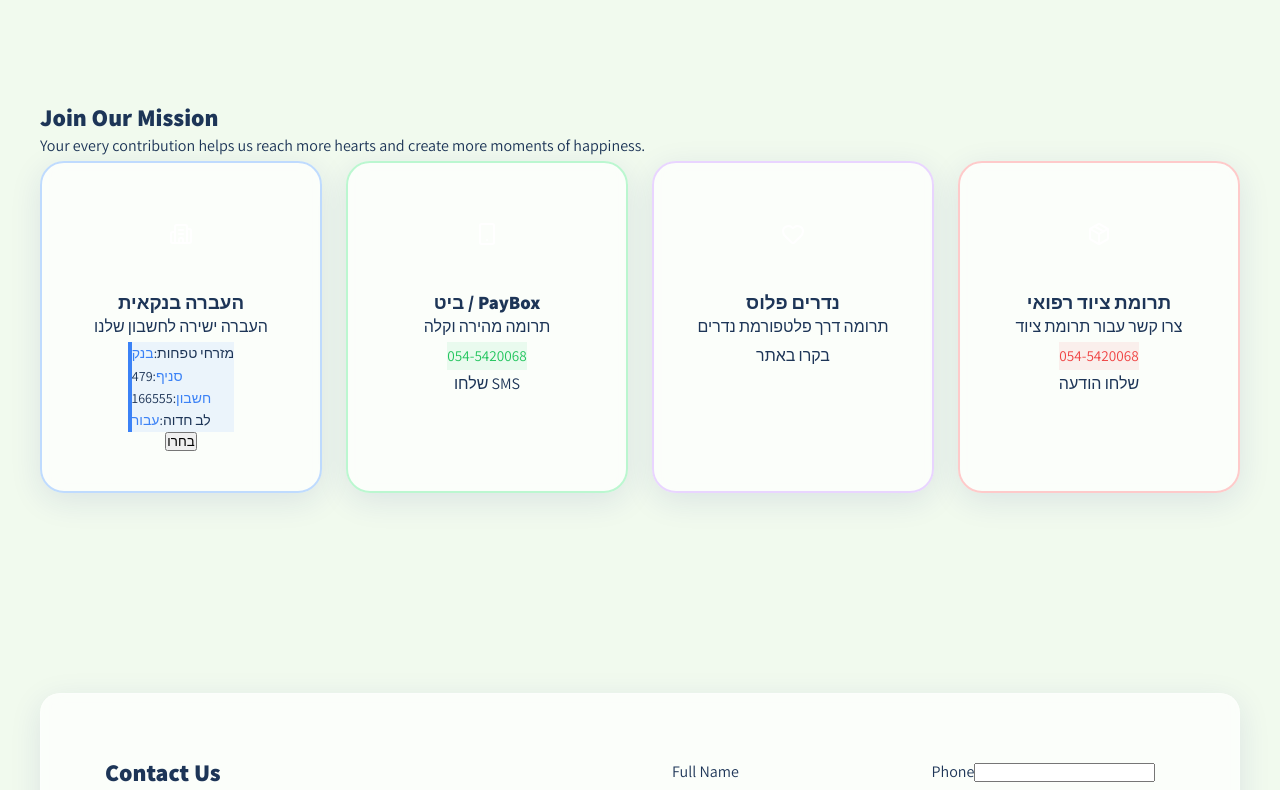
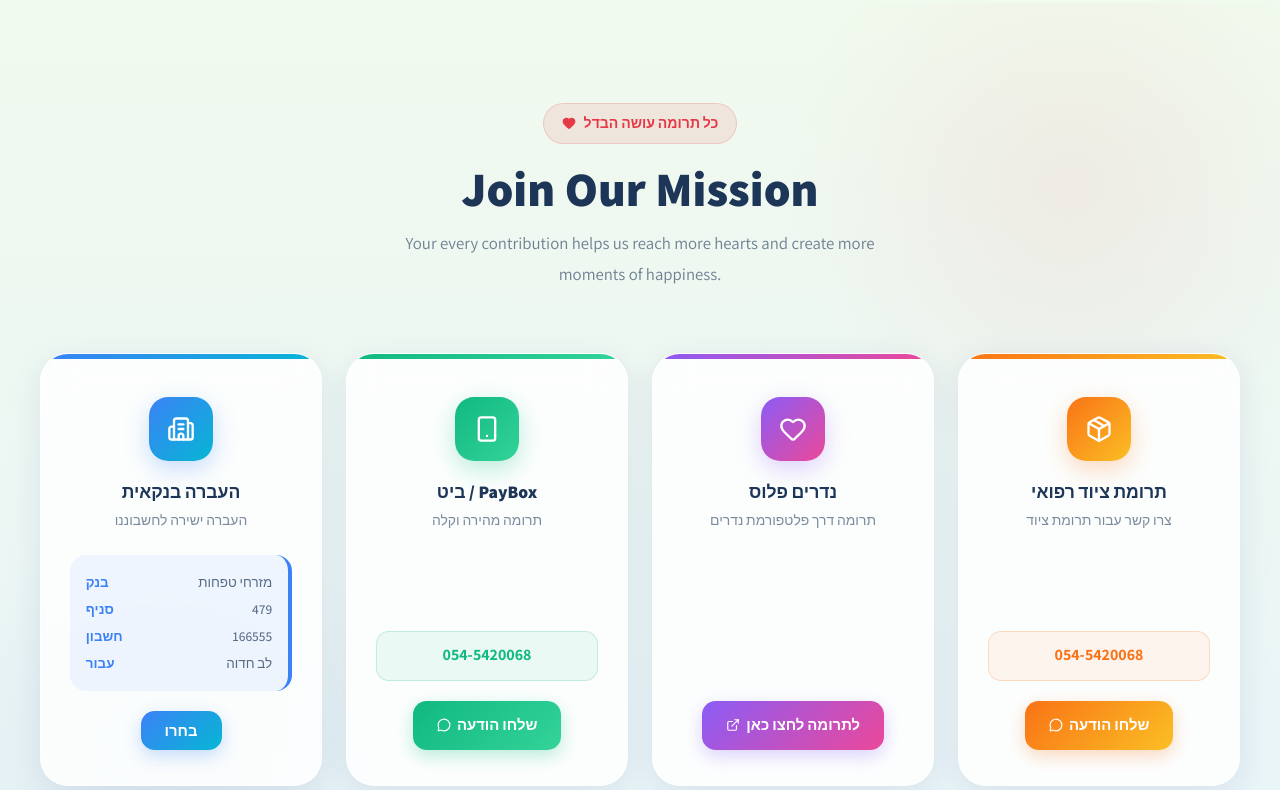
Before and after one commit to Evyatar-Hazan/lev-chedva-website, a React (Vite) app: page / in a window 1280 px wide. Shown: the part 2800-3590 px from the top of the page. Built offline with nearby package versions, Linux system fonts and the light colour scheme.

Commit message:
add navber

```diff
--- a/src/components/sections/Donation.tsx
+++ b/src/components/sections/Donation.tsx
@@ -1,172 +1,257 @@
 import React from 'react';
 import { useTranslation } from 'react-i18next';
 import { motion } from 'framer-motion';
-import { Building2, Smartphone, Heart, Package } from 'lucide-react';
+import { Building2, Smartphone, Heart, Package, ExternalLink, MessageCircle } from 'lucide-react';
+
+/* ─── donation options ─── */
+const OPTIONS = [
+  {
+    icon: Building2,
+    title: 'העברה בנקאית',
+    desc: 'העברה ישירה לחשבוננו',
+    gradient: 'linear-gradient(135deg,#3b82f6,#06b6d4)',
+    glow: 'rgba(59,130,246,0.28)',
+    accent: '#3b82f6',
+    lightBg: 'rgba(59,130,246,0.07)',
+    details: [
+      { label: 'בנק', value: 'מזרחי טפחות' },
+      { label: 'סניף', value: '479' },
+      { label: 'חשבון', value: '166555' },
+      { label: 'עבור', value: 'לב חדוה' },
+    ],
+  },
+  {
+    icon: Smartphone,
+    title: 'ביט / PayBox',
+    desc: 'תרומה מהירה וקלה',
+    gradient: 'linear-gradient(135deg,#10b981,#34d399)',
+    glow: 'rgba(16,185,129,0.28)',
+    accent: '#10b981',
+    lightBg: 'rgba(16,185,129,0.07)',
+    phone: '054-5420068',
+    action: 'שלחו הודעה',
+  },
+  {
+    icon: Heart,
+    title: 'נדרים פלוס',
+    desc: 'תרומה דרך פלטפורמת נדרים',
+    gradient: 'linear-gradient(135deg,#8b5cf6,#ec4899)',
+    glow: 'rgba(139,92,246,0.28)',
+    accent: '#8b5cf6',
+    lightBg: 'rgba(139,92,246,0.07)',
+    url: 'https://www.matara.pro/nedarimplus/online/?mosad=7005008',
+    action: 'לתרומה לחצו כאן',
+  },
+  {
+    icon: Package,
+    title: 'תרומת ציוד רפואי',
+    desc: 'צרו קשר עבור תרומת ציוד',
+    gradient: 'linear-gradient(135deg,#f97316,#fbbf24)',
+    glow: 'rgba(249,115,22,0.28)',
+    accent: '#f97316',
+    lightBg: 'rgba(249,115,22,0.07)',
+    phone: '054-5420068',
+    action: 'שלחו הודעה',
+  },
+];
+
+const containerVariants = {
+  hidden: {},
+  visible: { transition: { staggerChildren: 0.12 } },
+};
+const cardVariants = {
+  hidden: { opacity: 0, y: 50 },
+  visible: { opacity: 1, y: 0, transition: { duration: 0.55, ease: 'easeOut' } },
+};
 
 const Donation: React.FC = () => {
   const { t } = useTranslation();
 
-  const options = [
-    {
-      icon: <Building2 className="w-8 h-8" />,
-      title: "העברה בנקאית",
-      desc: "העברה ישירה לחשבון שלנו",
-      color: "from-blue-500 to-cyan-400",
-      bgColor: "rgba(59, 130, 246, 0.08)",
-      borderColor: "border-blue-200",
-      details: [
-        { label: "בנק", value: "מזרחי טפחות" },
-        { label: "סניף", value: "479" },
-        { label: "חשבון", value: "166555" },
-        { label: "עבור", value: "לב חדוה" }
-      ]
-    },
-    {
-      icon: <Smartphone className="w-8 h-8" />,
-      title: "ביט / PayBox",
-      desc: "תרומה מהירה וקלה",
-      color: "from-green-500 to-emerald-400",
-      bgColor: "rgba(34, 197, 94, 0.08)",
-      borderColor: "border-green-200",
-      phone: "054-5420068",
-      action: "שלחו SMS"
-    },
-    {
-      icon: <Heart className="w-8 h-8" />,
-      title: "נדרים פלוס",
-      desc: "תרומה דרך פלטפורמת נדרים",
-      color: "from-purple-500 to-pink-400",
-      bgColor: "rgba(168, 85, 247, 0.08)",
-      borderColor: "border-purple-200",
-      url: "https://www.matara.pro/nedarimplus/online/?mosad=7005008",
-      action: "בקרו באתר"
-    },
-    {
-      icon: <Package className="w-8 h-8" />,
-      title: "תרומת ציוד רפואי",
-      desc: "צרו קשר עבור תרומת ציוד",
-      color: "from-red-500 to-orange-400",
-      bgColor: "rgba(239, 68, 68, 0.08)",
-      borderColor: "border-red-200",
-      phone: "054-5420068",
-      action: "שלחו הודעה"
-    }
-  ];
+  return (
+    <section
+      id="donate"
+      className="section-padding"
+      style={{
+        position: 'relative',
+        overflow: 'hidden',
+        background: 'linear-gradient(180deg,#f1faee 0%,#e8f4f8 100%)',
+      }}
+    >
+      {/* decorative blobs */}
+      <div style={{ position:'absolute', top:'-12%', right:'-6%', width:'45vw', height:'45vw', background:'radial-gradient(circle,rgba(230,57,70,0.07) 0%,transparent 70%)', borderRadius:'50%', pointerEvents:'none', zIndex:0 }} />
+      <div style={{ position:'absolute', bottom:'-12%', left:'-6%', width:'38vw', height:'38vw', background:'radial-gradient(circle,rgba(69,123,157,0.07) 0%,transparent 70%)', borderRadius:'50%', pointerEvents:'none', zIndex:0 }} />
+
+      <div className="container" style={{ position:'relative', zIndex:1 }}>
+
+        {/* ── header ── */}
+        <motion.div
+          initial={{ opacity:0, y:30 }}
+          whileInView={{ opacity:1, y:0 }}
+          viewport={{ once:false, amount:0.3 }}
+          transition={{ duration:0.7 }}
+          style={{ textAlign:'center', marginBottom:'4rem' }}
+        >
+          <div style={{
+            display:'inline-flex', alignItems:'center', gap:'0.5rem',
+            padding:'0.4rem 1.1rem',
+            background:'rgba(230,57,70,0.1)', color:'var(--primary)',
+            borderRadius:'9999px', fontSize:'0.88rem', fontWeight:700,
+            marginBottom:'1.1rem', border:'1px solid rgba(230,57,70,0.18)',
+          }}>
+            <Heart size={14} fill="currentColor" />
+            <span>כל תרומה עושה הבדל</span>
+          </div>
+
+          <h2 style={{
+            fontSize:'clamp(1.9rem,5vw,3rem)', fontWeight:900,
+            color:'var(--text)', marginBottom:'0.75rem', lineHeight:1.15,
+          }}>
+            {t('donation.title')}
+          </h2>
+          <p style={{ fontSize:'1.05rem', color:'rgba(29,53,87,0.62)', maxWidth:'520px', margin:'0 auto' }}>
+            {t('donation.subtitle')}
+          </p>
+        </motion.div>
+
+        {/* ── cards ── */}
+        <motion.div
+          variants={containerVariants}
+          initial="hidden"
+          whileInView="visible"
+          viewport={{ once:false, amount:0.1 }}
+          style={{
+            display:'grid',
+            gridTemplateColumns:'repeat(auto-fit,minmax(260px,1fr))',
+            gap:'1.5rem',
+          }}
+        >
+          {OPTIONS.map((opt, i) => {
+            const Icon = opt.icon;
+            const waLink = opt.phone
+              ? `https://wa.me/972${opt.phone.replace(/-/g,'').replace(/^0/,'')}?text=${encodeURIComponent('שלום, אני רוצה ללמוד על אפשרויות תרומה')}`
+              : undefined;
 
             return (
-    <section id="donate" className="section-padding bg-primary/5">
-      <div className="container text-center">
               <motion.div
-          initial={{ opacity: 0, y: 30 }}
-          whileInView={{ opacity: 1, y: 0 }}
-          viewport={{ once: true }}
-          className="max-w-3xl mx-auto mb-16"
+                key={i}
+                variants={cardVariants}
+                whileHover={{ y:-10, boxShadow:`0 28px 56px ${opt.glow},0 0 0 1.5px rgba(255,255,255,0.65)` }}
+                style={{
+                  position:'relative', overflow:'hidden',
+                  background:'rgba(255,255,255,0.84)',
+                  backdropFilter:'blur(18px)', WebkitBackdropFilter:'blur(18px)',
+                  borderRadius:'1.75rem',
+                  border:'1.5px solid rgba(255,255,255,0.7)',
+                  boxShadow:'0 8px 32px rgba(31,38,135,0.09)',
+                  padding:'2.2rem 1.8rem',
+                  display:'flex', flexDirection:'column', alignItems:'center', textAlign:'center',
+                  transition:'box-shadow 0.3s ease, transform 0.3s ease',
+                }}
               >
-          <h2 className="text-4xl font-extrabold mb-4 text-text">{t('donation.title')}</h2>
-          <p className="text-xl text-text/70">{t('donation.subtitle')}</p>
+                {/* top gradient accent bar */}
+                <div style={{
+                  position:'absolute', top:0, left:0, right:0,
+                  height:'5px', background:opt.gradient,
+                  borderRadius:'1.75rem 1.75rem 0 0',
+                }} />
+
+                {/* icon bubble */}
+                <motion.div
+                  whileHover={{ scale:1.12, rotate:6 }}
+                  transition={{ type:'spring', stiffness:300 }}
+                  style={{
+                    width:'64px', height:'64px', borderRadius:'1.2rem',
+                    background:opt.gradient,
+                    display:'flex', alignItems:'center', justifyContent:'center',
+                    boxShadow:`0 8px 24px ${opt.glow}`,
+                    marginBottom:'1.25rem', marginTop:'0.5rem', color:'white',
+                  }}
+                >
+                  <Icon size={28} strokeWidth={2} />
                 </motion.div>
 
-        <div className="grid md:grid-cols-2 lg:grid-cols-4 gap-6 mb-12" style={{ display: 'grid', gridTemplateColumns: 'repeat(auto-fit, minmax(260px, 1fr))', gap: '1.5rem' }}>
-          {options.map((opt: any, i: number) => (
-            <motion.div
-              key={i}
-              initial={{ opacity: 0, y: 20 }}
-              whileInView={{ opacity: 1, y: 0 }}
-              whileHover={{ y: -15, boxShadow: '0 20px 40px rgba(0, 0, 0, 0.1)' }}
-              transition={{ duration: 0.3 }}
-              className="glass-card flex flex-col items-center text-center h-full"
-              style={{
-                display: 'flex',
-                flexDirection: 'column',
-                alignItems: 'center',
-                padding: '2.5rem',
-                borderRadius: '1.5rem',
-                border: `2px solid ${opt.borderColor ? (opt.borderColor === 'border-blue-200' ? '#bfdbfe' : opt.borderColor === 'border-green-200' ? '#bbf7d0' : opt.borderColor === 'border-purple-200' ? '#e9d5ff' : '#fecaca') : 'rgba(255, 255, 255, 0.5)'}`,
-                backdropFilter: 'blur(10px)',
-                backgroundColor: 'rgba(255, 255, 255, 0.7)',
-                transition: 'all 0.3s ease',
-                cursor: 'pointer'
-              }}
-            >
-              <motion.div
-                whileHover={{ scale: 1.15, rotate: 5 }}
-                className={`w-16 h-16 rounded-2xl bg-gradient-to-br ${opt.color} shadow-lg flex items-center justify-center mb-6`}
-                style={{
-                  width: '4rem',
-                  height: '4rem',
-                  display: 'flex',
-                  alignItems: 'center',
-                  justifyContent: 'center',
-                  marginBottom: '1.5rem'
-                }}
-              >
-                <div style={{ fontSize: '2rem', color: 'white' }}>
-                  {opt.icon}
-                </div>
-              </motion.div>
-              <h3 className="text-lg font-bold mb-2 text-text">{opt.title}</h3>
-              <p className="text-text/70 mb-6 text-sm flex-grow">{opt.desc}</p>
+                <h3 style={{ fontSize:'1.1rem', fontWeight:800, color:'var(--text)', marginBottom:'0.35rem' }}>
+                  {opt.title}
+                </h3>
+                <p style={{ fontSize:'0.87rem', color:'rgba(29,53,87,0.58)', marginBottom:'1.4rem', flexGrow:1 }}>
+                  {opt.desc}
+                </p>
 
+                {/* bank details block */}
                 {opt.details && (
-                <div className="text-sm text-text/75 mb-6 w-full text-right p-4 rounded-xl" style={{ fontSize: '0.875rem', lineHeight: '1.6', backgroundColor: opt.bgColor, borderLeft: `4px solid ${['#3b82f6', '#22c55e', '#a855f7', '#ef4444'][i]}` }}>
-                  {opt.details.map((detail: any, idx: number) => (
-                    <div key={idx} className="mb-2 flex justify-between items-center">
-                      <span>{detail.value}</span>
-                      <span className="font-semibold mx-2">:</span>
-                      <span className="font-semibold" style={{ color: ['#3b82f6', '#22c55e', '#a855f7', '#ef4444'][i] }}>
-                        {detail.label}
-                      </span>
+                  <div style={{
+                    width:'100%', background:opt.lightBg, borderRadius:'1rem',
+                    padding:'0.9rem 1rem', marginBottom:'1.25rem',
+                    borderRight:`4px solid ${opt.accent}`, textAlign:'right',
+                  }}>
+                    {opt.details.map((d, idx) => (
+                      <div key={idx} style={{ display:'flex', justifyContent:'space-between', fontSize:'0.84rem', lineHeight:2, color:'rgba(29,53,87,0.72)' }}>
+                        <span style={{ fontWeight:600, color:opt.accent }}>{d.label}</span>
+                        <span style={{ fontWeight:500 }}>{d.value}</span>
                       </div>
                     ))}
                   </div>
                 )}
 
+                {/* phone badge */}
                 {opt.phone && (
-                <div className="text-sm font-mono p-4 rounded-xl w-full mb-6 border" style={{
-                  fontSize: '0.95rem',
-                  direction: 'ltr',
-                  backgroundColor: opt.bgColor,
-                  borderColor: ['#3b82f6', '#22c55e', '#a855f7', '#ef4444'][i],
-                  color: ['#3b82f6', '#22c55e', '#a855f7', '#ef4444'][i]
+                  <div style={{
+                    width:'100%', padding:'0.6rem 1rem', marginBottom:'1.25rem',
+                    background:opt.lightBg, borderRadius:'0.8rem',
+                    border:`1.5px solid ${opt.accent}33`,
+                    color:opt.accent, fontWeight:700, fontSize:'1rem', direction:'ltr',
+                    display:'flex', alignItems:'center', justifyContent:'center',
                   }}>
                     {opt.phone}
                   </div>
                 )}
 
+                {/* CTA */}
                 {opt.url ? (
                   <motion.a
-                  whileHover={{ scale: 1.05 }}
-                  whileTap={{ scale: 0.95 }}
-                  href={opt.url}
-                  target="_blank"
-                  rel="noopener noreferrer"
-                  className={`mt-auto px-6 py-3 bg-gradient-to-r ${opt.color} text-white rounded-xl font-bold shadow-md hover:shadow-lg transition-all`}
+                    whileHover={{ scale:1.05 }} whileTap={{ scale:0.96 }}
+                    href={opt.url} target="_blank" rel="noopener noreferrer"
+                    style={{
+                      marginTop:'auto', display:'inline-flex', alignItems:'center', gap:'0.4rem',
+                      padding:'0.7rem 1.5rem', background:opt.gradient, color:'white',
+                      borderRadius:'0.85rem', fontWeight:700, fontSize:'0.93rem',
+                      boxShadow:`0 6px 18px ${opt.glow}`, textDecoration:'none',
+                    }}
                   >
+                    <ExternalLink size={14} />
                     {opt.action}
                   </motion.a>
-              ) : opt.phone ? (
+                ) : waLink ? (
                   <motion.a
-                  whileHover={{ scale: 1.05 }}
-                  whileTap={{ scale: 0.95 }}
-                  href={`https://wa.me/972${opt.phone.replace('-', '')}?text=${encodeURIComponent('שלום, אני רוצה ללמוד על אפשרויות תרומה')}`}
-                  target="_blank"
-                  rel="noopener noreferrer"
-                  className={`mt-auto px-6 py-3 bg-gradient-to-r ${opt.color} text-white rounded-xl font-bold shadow-md hover:shadow-lg transition-all`}
+                    whileHover={{ scale:1.05 }} whileTap={{ scale:0.96 }}
+                    href={waLink} target="_blank" rel="noopener noreferrer"
+                    style={{
+                      marginTop:'auto', display:'inline-flex', alignItems:'center', gap:'0.4rem',
+                      padding:'0.7rem 1.5rem', background:opt.gradient, color:'white',
+                      borderRadius:'0.85rem', fontWeight:700, fontSize:'0.93rem',
+                      boxShadow:`0 6px 18px ${opt.glow}`, textDecoration:'none',
+                    }}
                   >
+                    <MessageCircle size={14} />
                     {opt.action}
                   </motion.a>
                 ) : (
                   <motion.button
-                  whileHover={{ scale: 1.05 }}
-                  whileTap={{ scale: 0.95 }}
-                  className={`mt-auto px-6 py-3 bg-gradient-to-r ${opt.color} text-white rounded-xl font-bold shadow-md hover:shadow-lg transition-all`}
+                    whileHover={{ scale:1.05 }} whileTap={{ scale:0.96 }}
+                    style={{
+                      marginTop:'auto', display:'inline-flex', alignItems:'center', gap:'0.4rem',
+                      padding:'0.7rem 1.5rem', background:opt.gradient, color:'white',
+                      borderRadius:'0.85rem', fontWeight:700, fontSize:'0.93rem',
+                      boxShadow:`0 6px 18px ${opt.glow}`, border:'none', cursor:'pointer',
+                    }}
                   >
-                  {opt.action || 'בחרו'}
+                    {opt.action ?? 'בחרו'}
                   </motion.button>
                 )}
               </motion.div>
-          ))}
-        </div>
+            );
+          })}
+        </motion.div>
       </div>
     </section>
   );
```
Lines whose indentation alone changed are shown as unchanged.
